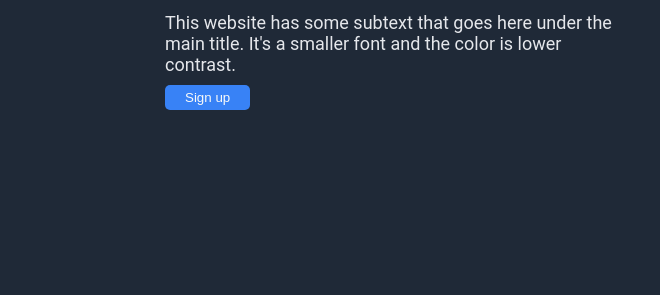
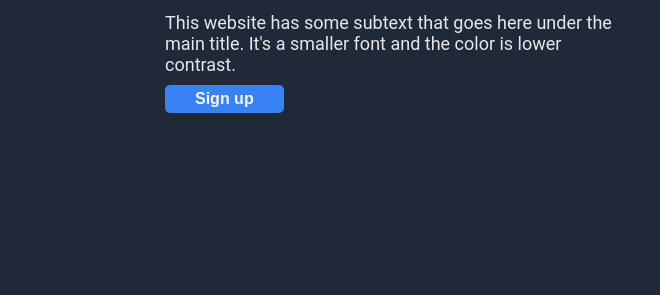
Before and after one commit to Talon-Dechert/landing-page, a plain HTML site: page index.html in a window 1280 px wide. Shown: the part 254-549 px from the top of the page, 0-660 px from the left. Drawn offline with Linux system fonts and the light colour scheme.

Commit message:
Style signup button

```diff
--- a/styles.css
+++ b/styles.css
@@ -91,9 +91,12 @@ body {
 
 .heroSignup {
     margin: 10px 0;
-    padding: 5px 20px;
+    padding: 5px 30px;
     border: 0;
     border-radius: 5px;
+    font-weight: bold;
+    font-size: 16px;
+    text-align: center;
 }
 
 .heroImg {
```
